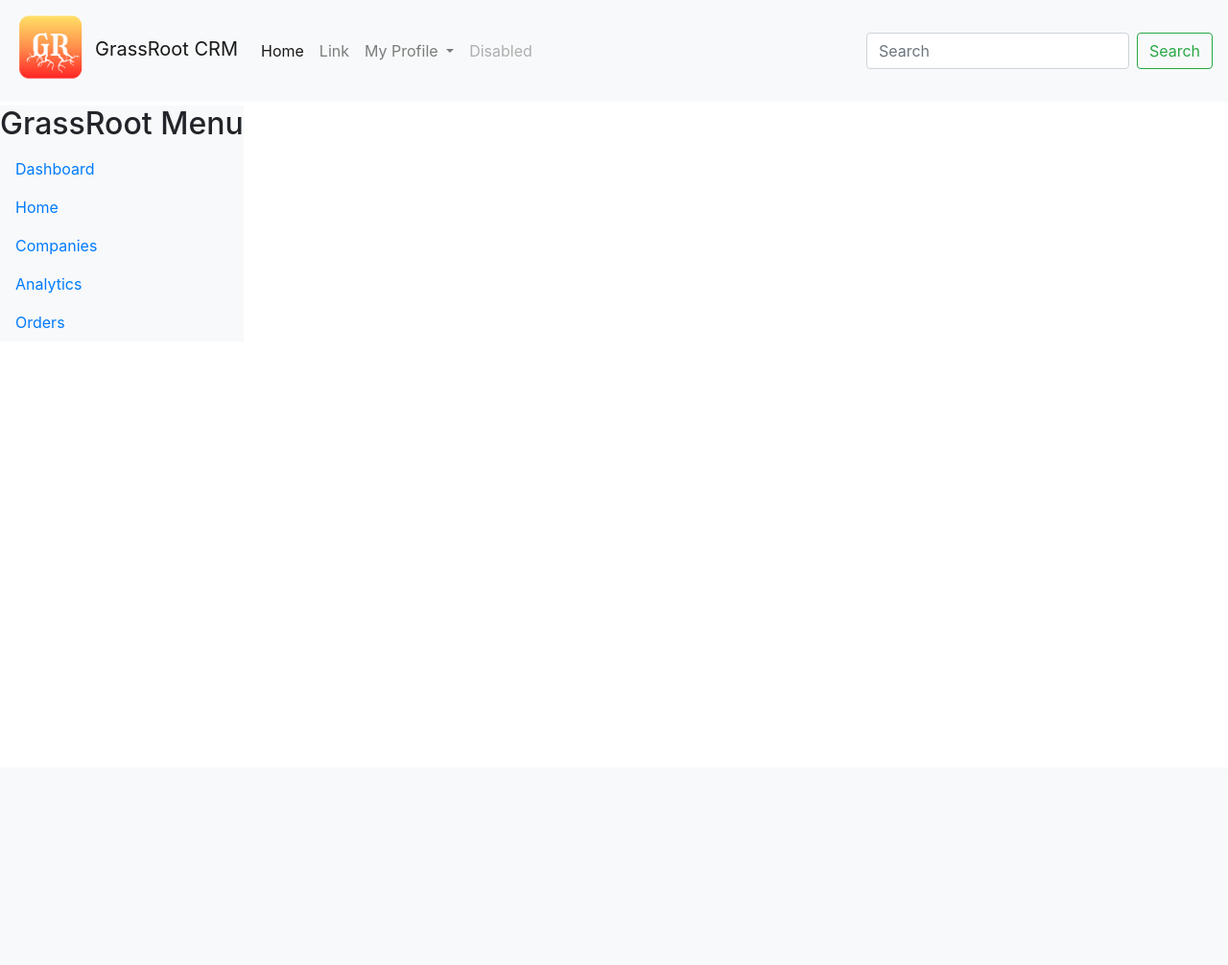
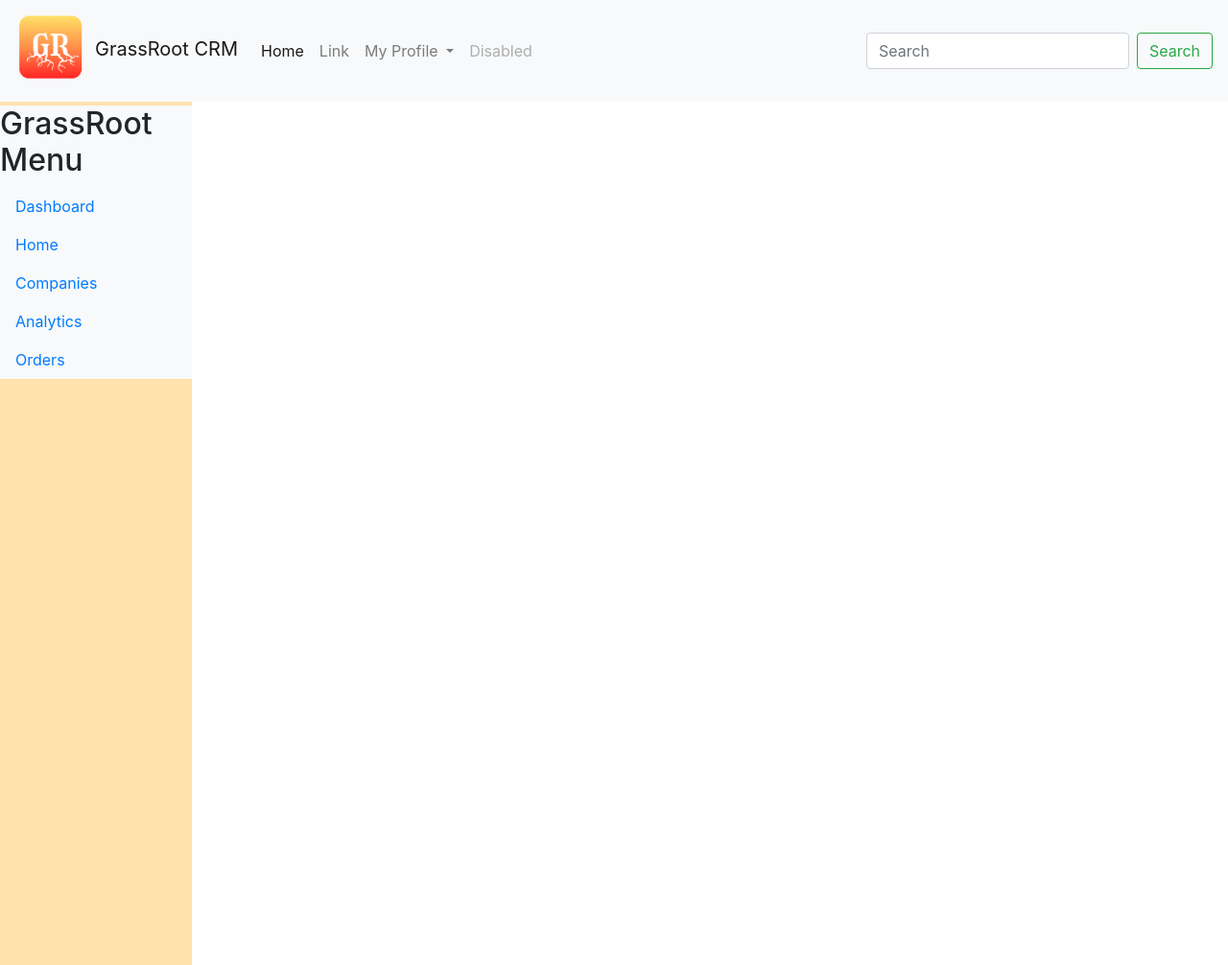
Before and after one commit to Jacob-Pritchett1/CRM, a Flask app: page / in a window 1280 px wide. Shown: the whole page at 96% size. Before the commit the page ends 342 px from the top, so only its background shows below. Run offline with Flask 3, Linux system fonts and the light colour scheme.

Commit message:
Update style.css
Addition of Navbar/Sidebar css updates

```diff
--- a/static/style.css
+++ b/static/style.css
@@ -5,3 +5,11 @@
     max-height: 80px;
     width: auto;
 }
+.nav-pills li a:hover {
+    background-color: rgb(255, 140, 140);
+}
+.flex-wrap{
+    height: 900px;
+    width:200px;
+    background-color: rgb(255, 226, 172);
+}
```
